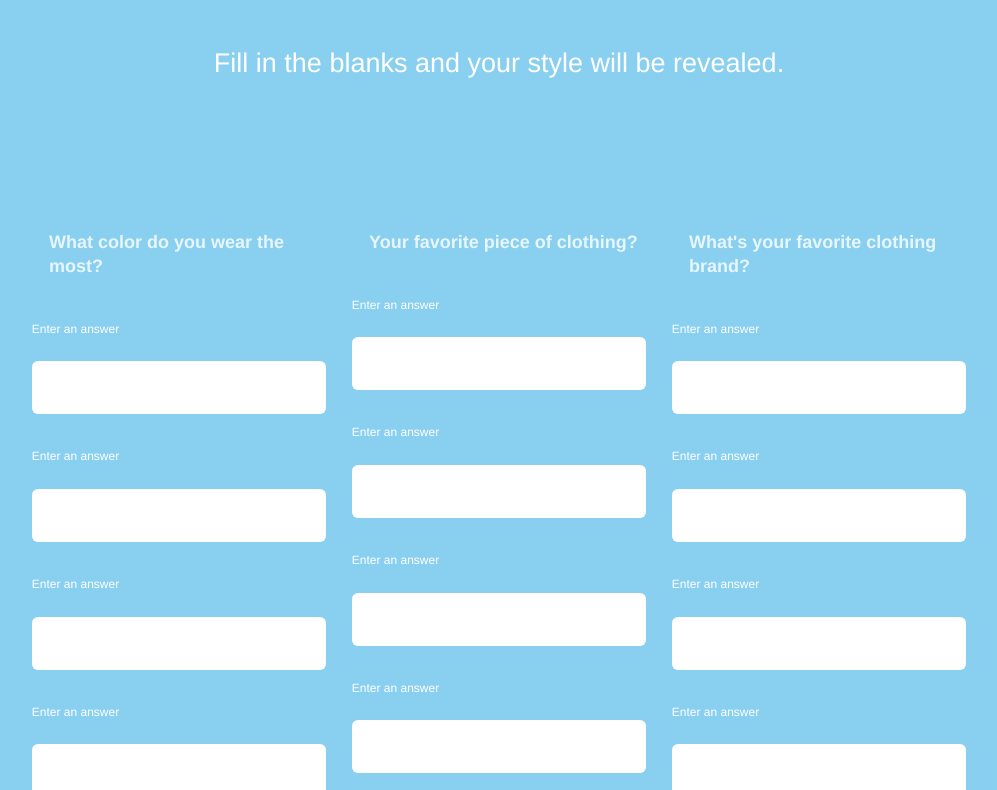
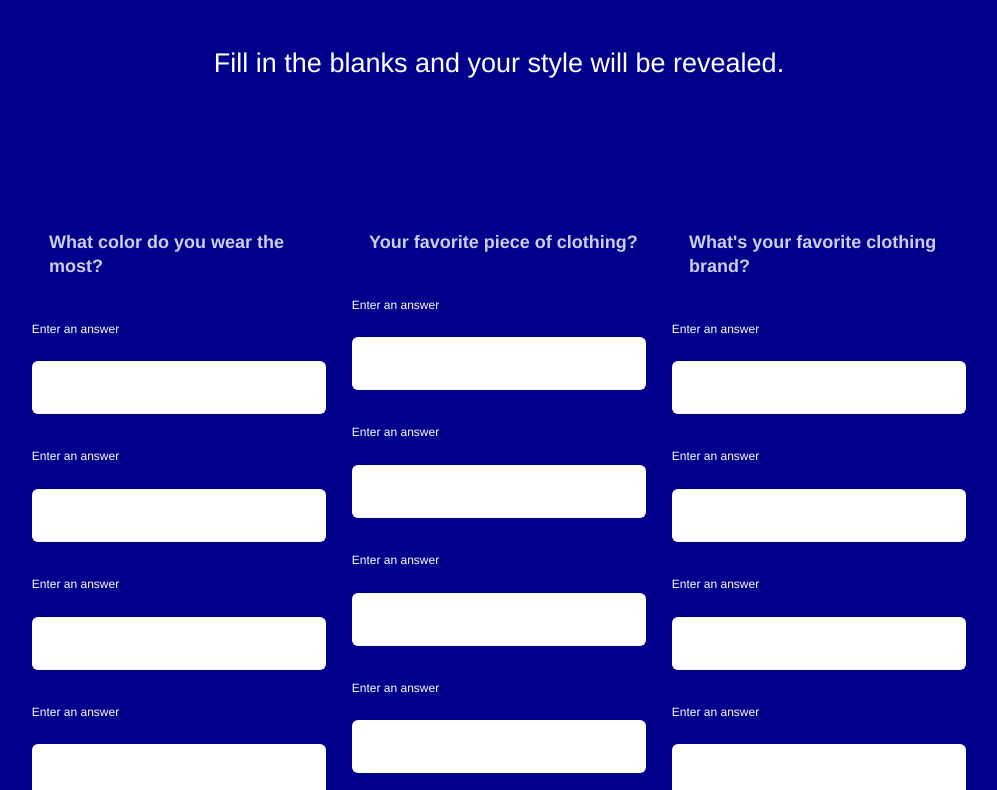
Before and after one commit to bdominguez56/MASH-Game, a plain HTML site: page index.html in a window 1280 px wide. Shown: the part 178-968 px from the top of the page, without its empty margins (141-1138 px from the left). Drawn offline with Linux system fonts and the light colour scheme.

Commit message:
Update style.css to dark blue backhround

```diff
--- a/style.css
+++ b/style.css
@@ -1,6 +1,6 @@
 /* Body styling */
 body {
-  background: #89CFF0;
+  background: #00008B;
   color: #fff;
   font-family: Helvetica, Arial;
   font-size: 27px;
```
